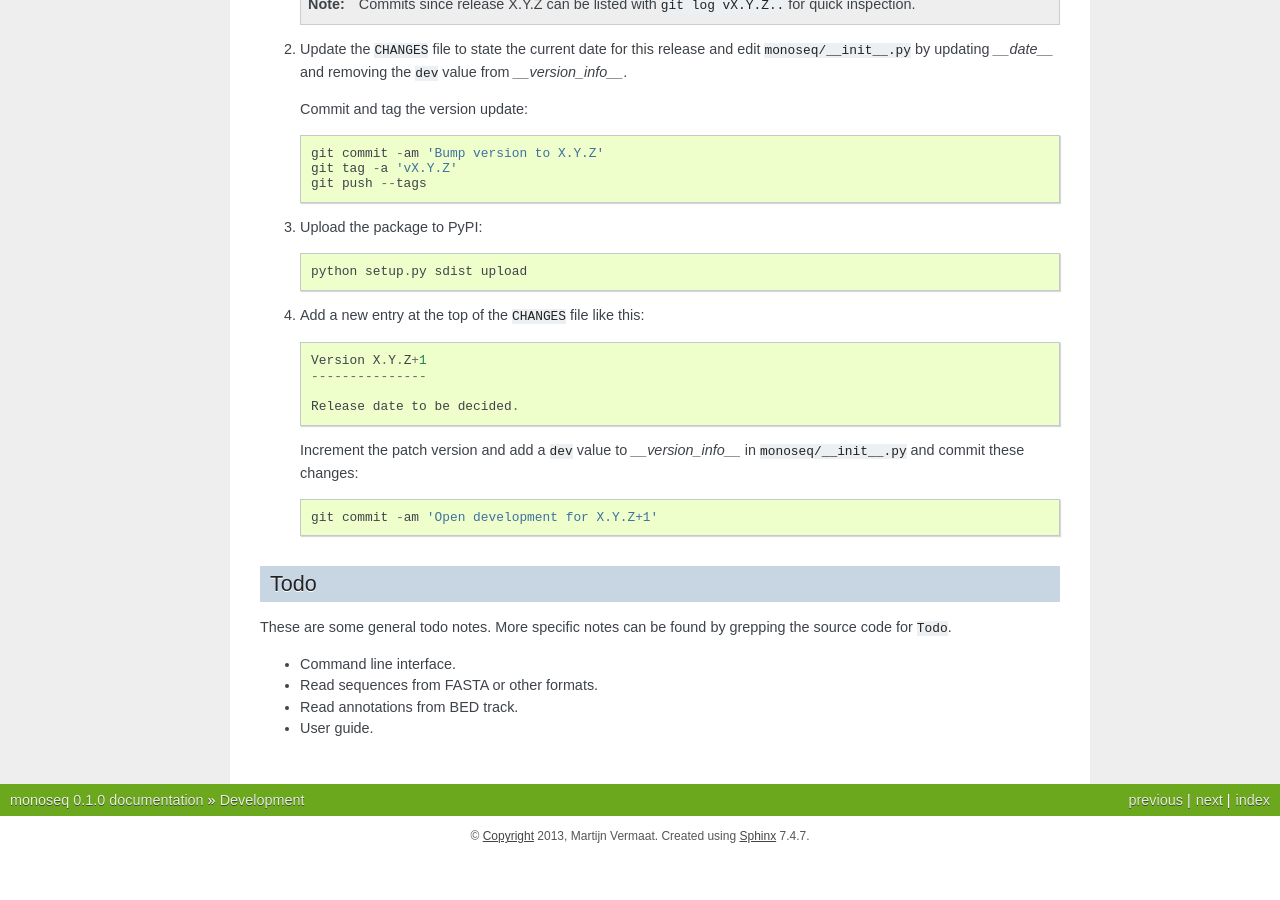
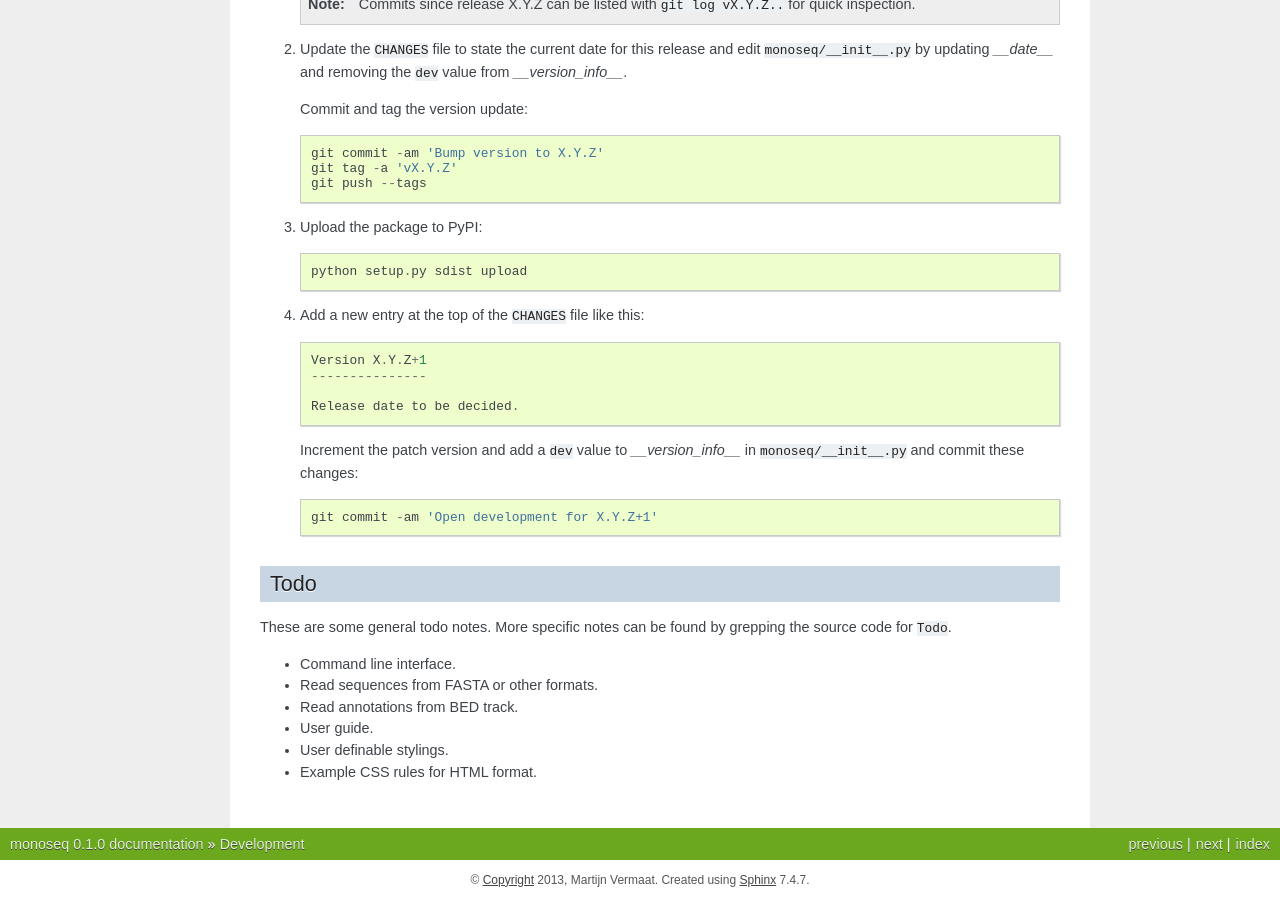
Before and after one commit to martijnvermaat/monoseq, a Sphinx documentation site: the page built from doc/development.rst, in a window 1280 px wide and 900 px high, scrolled down 841 px. Built offline with Sphinx 7.4.7, drawn with Linux system fonts in a browser that asks for light colours; before the commit the page ends 1697 px from its top, so only the background shows below that.

Commit message:
Todo notes

```diff
--- a/doc/development.rst
+++ b/doc/development.rst
@@ -93,6 +93,8 @@ grepping the source code for ``Todo``.
 * Read sequences from FASTA or other formats.
 * Read annotations from BED track.
 * User guide.
+* User definable stylings.
+* Example CSS rules for HTML format.
 
 
 .. _nose: https://nose.readthedocs.org/
```
